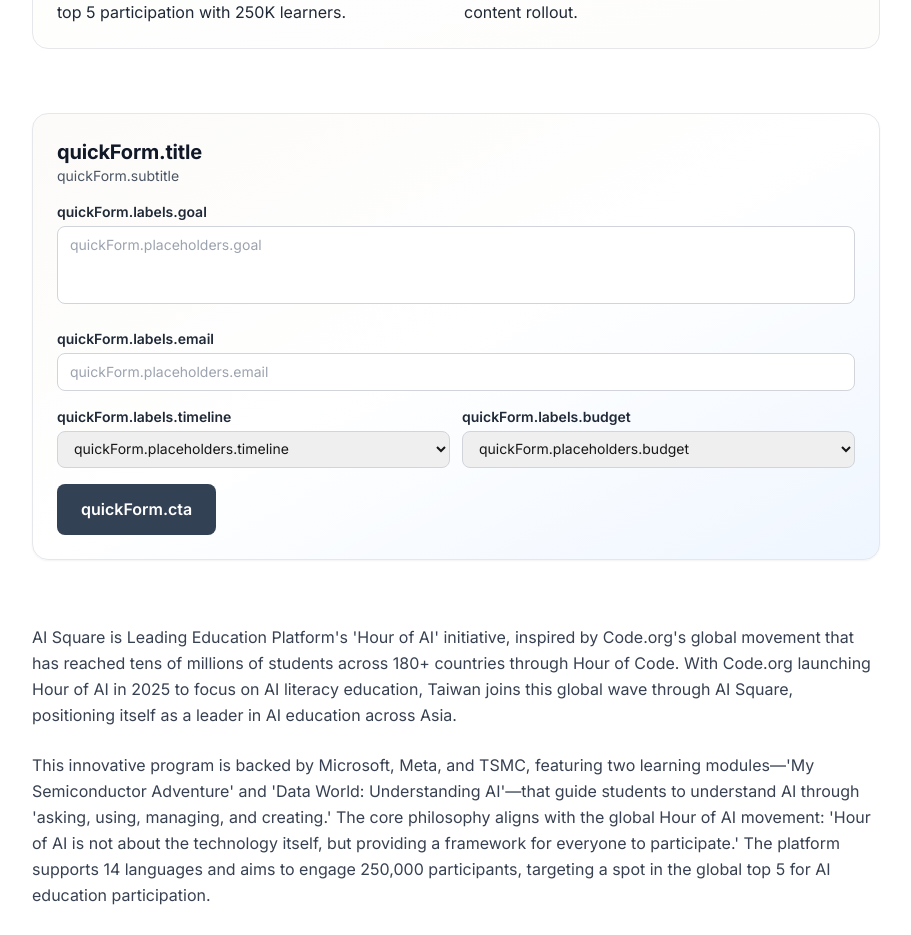
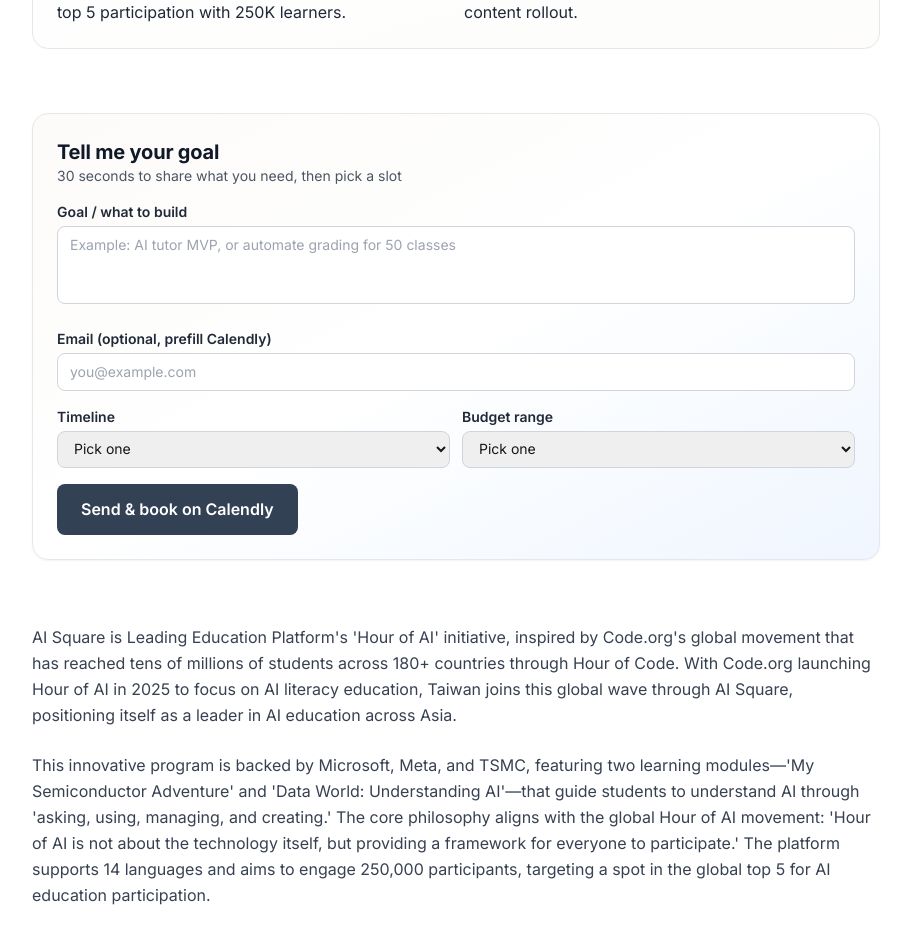
Before and after one commit to Youngger9765/young-personal-site, a Next.js app: page /en/projects/ai-square in a window 1280 px wide. Shown: the part 1220-2155 px from the top of the page, without its empty margins (184-1095 px from the left). Built offline with nearby package versions, Linux system fonts and the light colour scheme.

Commit message:
Fix quick consult form i18n namespace

```diff
--- a/components/QuickConsultForm.tsx
+++ b/components/QuickConsultForm.tsx
@@ -8,7 +8,7 @@
 }
 
 export default function QuickConsultForm({ className }: QuickConsultFormProps) {
-  const t = useTranslations('quickForm');
+  const t = useTranslations('projects');
   const [goal, setGoal] = useState('');
   const [timeline, setTimeline] = useState('');
   const [budget, setBudget] = useState('');
@@ -18,13 +18,13 @@
   const handleSubmit = (e: React.FormEvent) => {
     e.preventDefault();
     const note = [
-      `${t('labels.goal')}: ${goal || t('placeholders.na')}`,
-      `${t('labels.timeline')}: ${timeline || t('placeholders.na')}`,
-      `${t('labels.budget')}: ${budget || t('placeholders.na')}`,
+      `${t('quickForm.labels.goal')}: ${goal || t('quickForm.placeholders.na')}`,
+      `${t('quickForm.labels.timeline')}: ${timeline || t('quickForm.placeholders.na')}`,
+      `${t('quickForm.labels.budget')}: ${budget || t('quickForm.placeholders.na')}`,
     ].join('\n');
 
     const params = new URLSearchParams();
-    params.set('name', goal ? `Goal: ${goal}` : t('placeholders.na'));
+    params.set('name', goal ? `Goal: ${goal}` : t('quickForm.placeholders.na'));
     if (email) {
       params.set('email', email);
     }
@@ -42,25 +42,25 @@
 
   return (
     <div className={`p-6 rounded-2xl bg-gradient-to-br from-warm-cream/60 via-white to-blue-50 border border-gray-200 shadow-sm ${className || ''}`}>
-      <div className="mb-4">
-        <h3 className="text-xl font-bold text-gray-900">{t('title')}</h3>
-        <p className="text-sm text-gray-600">{t('subtitle')}</p>
+          <div className="mb-4">
+        <h3 className="text-xl font-bold text-gray-900">{t('quickForm.title')}</h3>
+        <p className="text-sm text-gray-600">{t('quickForm.subtitle')}</p>
       </div>
 
       <form className="space-y-4" onSubmit={handleSubmit}>
         {copied && (
           <div className="text-sm text-green-700 bg-green-50 border border-green-200 rounded-lg px-3 py-2">
-            {t('copied')}
+            {t('quickForm.copied')}
           </div>
         )}
         <div>
           <label className="block text-sm font-semibold text-gray-800 mb-1">
-            {t('labels.goal')}
+            {t('quickForm.labels.goal')}
           </label>
           <textarea
             className="w-full rounded-lg border border-gray-300 px-3 py-2 text-sm focus:outline-none focus:ring-2 focus:ring-slate-blue focus:border-slate-blue resize-none"
             rows={3}
-            placeholder={t('placeholders.goal')}
+            placeholder={t('quickForm.placeholders.goal')}
             value={goal}
             onChange={(e) => setGoal(e.target.value)}
           />
@@ -68,12 +68,12 @@
 
         <div>
           <label className="block text-sm font-semibold text-gray-800 mb-1">
-            {t('labels.email')}
+            {t('quickForm.labels.email')}
           </label>
           <input
             type="email"
             className="w-full rounded-lg border border-gray-300 px-3 py-2 text-sm focus:outline-none focus:ring-2 focus:ring-slate-blue focus:border-slate-blue"
-            placeholder={t('placeholders.email')}
+            placeholder={t('quickForm.placeholders.email')}
             value={email}
             onChange={(e) => setEmail(e.target.value)}
           />
@@ -82,36 +82,36 @@
         <div className="grid md:grid-cols-2 gap-3">
           <div>
             <label className="block text-sm font-semibold text-gray-800 mb-1">
-              {t('labels.timeline')}
+              {t('quickForm.labels.timeline')}
             </label>
             <select
               className="w-full rounded-lg border border-gray-300 px-3 py-2 text-sm focus:outline-none focus:ring-2 focus:ring-slate-blue focus:border-slate-blue"
               value={timeline}
               onChange={(e) => setTimeline(e.target.value)}
             >
-              <option value="">{t('placeholders.timeline')}</option>
-              <option value={t('options.timeline.week')}>{t('options.timeline.week')}</option>
-              <option value={t('options.timeline.month')}>{t('options.timeline.month')}</option>
-              <option value={t('options.timeline.quarter')}>{t('options.timeline.quarter')}</option>
-              <option value={t('options.timeline.asap')}>{t('options.timeline.asap')}</option>
-              <option value={t('options.timeline.tbd')}>{t('options.timeline.tbd')}</option>
+              <option value="">{t('quickForm.placeholders.timeline')}</option>
+              <option value={t('quickForm.options.timeline.week')}>{t('quickForm.options.timeline.week')}</option>
+              <option value={t('quickForm.options.timeline.month')}>{t('quickForm.options.timeline.month')}</option>
+              <option value={t('quickForm.options.timeline.quarter')}>{t('quickForm.options.timeline.quarter')}</option>
+              <option value={t('quickForm.options.timeline.asap')}>{t('quickForm.options.timeline.asap')}</option>
+              <option value={t('quickForm.options.timeline.tbd')}>{t('quickForm.options.timeline.tbd')}</option>
             </select>
           </div>
 
           <div>
             <label className="block text-sm font-semibold text-gray-800 mb-1">
-              {t('labels.budget')}
+              {t('quickForm.labels.budget')}
             </label>
             <select
               className="w-full rounded-lg border border-gray-300 px-3 py-2 text-sm focus:outline-none focus:ring-2 focus:ring-slate-blue focus:border-slate-blue"
               value={budget}
               onChange={(e) => setBudget(e.target.value)}
             >
-              <option value="">{t('placeholders.budget')}</option>
-              <option value={t('options.budget.low')}>{t('options.budget.low')}</option>
-              <option value={t('options.budget.mid')}>{t('options.budget.mid')}</option>
-              <option value={t('options.budget.high')}>{t('options.budget.high')}</option>
-              <option value={t('options.budget.tbd')}>{t('options.budget.tbd')}</option>
+              <option value="">{t('quickForm.placeholders.budget')}</option>
+              <option value={t('quickForm.options.budget.low')}>{t('quickForm.options.budget.low')}</option>
+              <option value={t('quickForm.options.budget.mid')}>{t('quickForm.options.budget.mid')}</option>
+              <option value={t('quickForm.options.budget.high')}>{t('quickForm.options.budget.high')}</option>
+              <option value={t('quickForm.options.budget.tbd')}>{t('quickForm.options.budget.tbd')}</option>
             </select>
           </div>
         </div>
@@ -120,7 +120,7 @@
           type="submit"
           className="w-full md:w-auto px-6 py-3 bg-slate-blue text-white rounded-lg font-semibold hover:bg-gray-900 transition-colors"
         >
-          {t('cta')}
+          {t('quickForm.cta')}
         </button>
       </form>
     </div>
```
